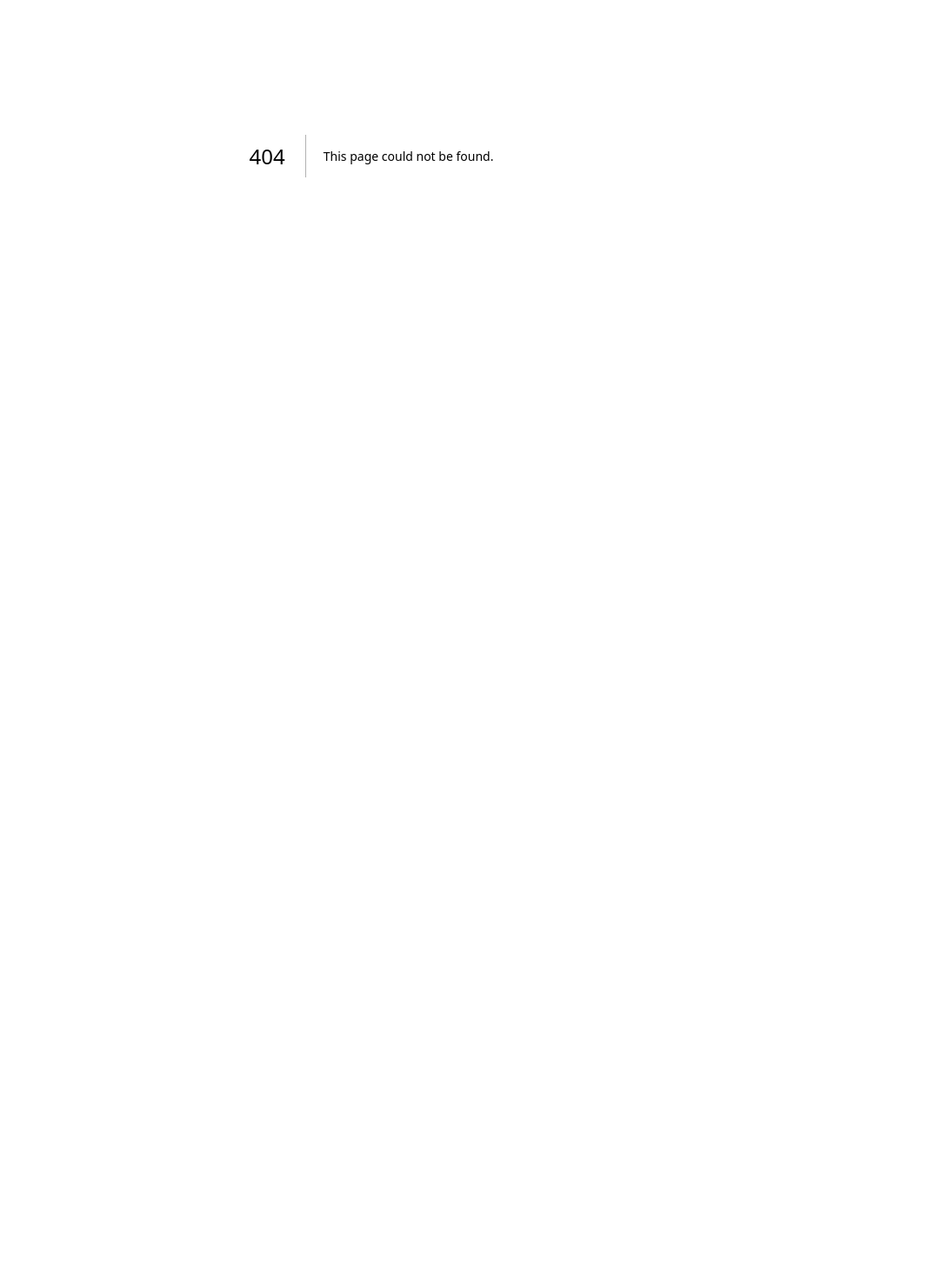
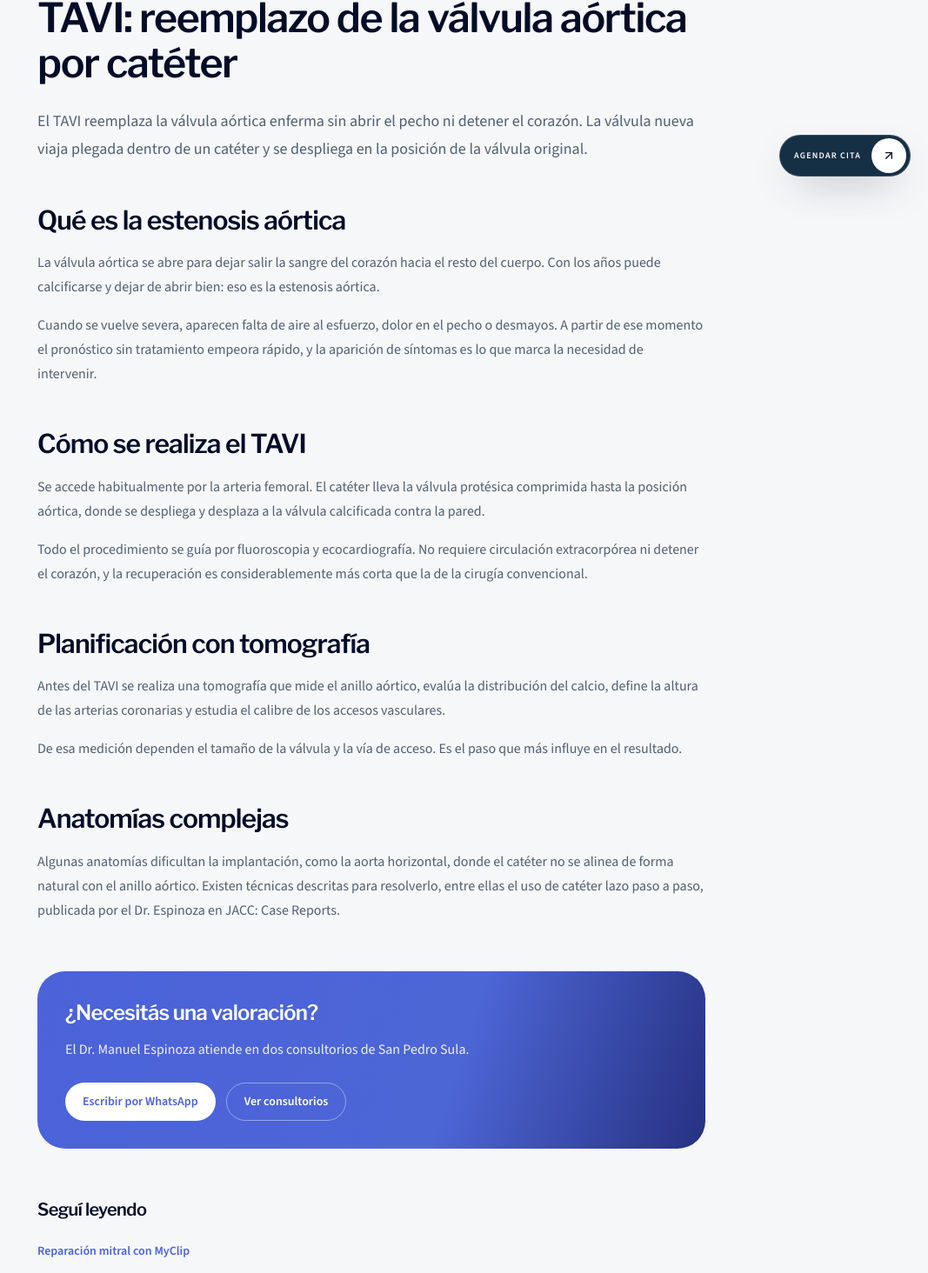
Before and after one commit to Josuezl/dr-manuel-espinoza, a Next.js app: page /tavi-valvula-aortica in a window 1280 px wide. Before the commit this address had no page. Shown: the part 221-1685 px from the top of the page at 87% size, without its empty margins (213-1280 px from the left). Before the commit the page ends 800 px from the top, so only its background shows below. Built offline with nearby package versions, Linux system fonts and the light colour scheme.

Commit message:
feat(seo): agregar paginas de angioplastia coronaria y TAVI
Texto clinico pendiente de aprobacion del Dr. Espinoza.

```diff
--- /dev/null
+++ b/app/angioplastia-coronaria/page.tsx
@@ -0,0 +1,19 @@
+import type { Metadata } from "next";
+import ContentPage from "@/components/content/ContentPage";
+import { angioplastiaCoronaria } from "@/data/content/angioplastia-coronaria";
+import { getRoute } from "@/data/routes";
+import { pageMetadata } from "@/lib/metadata";
+
+const route = getRoute("/angioplastia-coronaria");
+
+export const metadata: Metadata = pageMetadata(route);
+
+export default function Page() {
+  return (
+    <ContentPage
+      content={angioplastiaCoronaria}
+      title={route.title}
+      description={route.description}
+    />
+  );
+}
--- /dev/null
+++ b/app/tavi-valvula-aortica/page.tsx
@@ -0,0 +1,19 @@
+import type { Metadata } from "next";
+import ContentPage from "@/components/content/ContentPage";
+import { taviValvulaAortica } from "@/data/content/tavi-valvula-aortica";
+import { getRoute } from "@/data/routes";
+import { pageMetadata } from "@/lib/metadata";
+
+const route = getRoute("/tavi-valvula-aortica");
+
+export const metadata: Metadata = pageMetadata(route);
+
+export default function Page() {
+  return (
+    <ContentPage
+      content={taviValvulaAortica}
+      title={route.title}
+      description={route.description}
+    />
+  );
+}
--- /dev/null
+++ b/data/content/angioplastia-coronaria.ts
@@ -0,0 +1,42 @@
+import type { PageContent } from "@/components/content/ContentPage";
+
+export const angioplastiaCoronaria: PageContent = {
+  slug: "angioplastia-coronaria",
+  h1: "Angioplastia coronaria y stent en San Pedro Sula",
+  intro:
+    "La angioplastia coronaria abre una arteria del corazón obstruida sin cirugía abierta. Se llega hasta la lesión con un catéter, se infla un balón y se deja un stent que mantiene la arteria abierta.",
+  secciones: [
+    {
+      h2: "En qué consiste",
+      parrafos: [
+        "Se accede por la arteria de la muñeca o de la ingle y se avanza un catéter hasta la arteria coronaria enferma. Una guía muy delgada cruza la obstrucción, se infla un balón para abrirla y se despliega el stent, una malla metálica que sostiene la pared del vaso.",
+        "El procedimiento se hace con anestesia local y el paciente está despierto. La duración depende de la complejidad de la lesión y de cuántos vasos haya que tratar.",
+      ],
+    },
+    {
+      h2: "Lesiones complejas y calcificadas",
+      parrafos: [
+        "Cuando la placa está muy calcificada, el balón no logra expandirla y el stent queda mal apoyado, lo que aumenta el riesgo de complicaciones. La litotricia intravascular resuelve ese problema: emite ondas de presión que fracturan el calcio dentro de la pared arterial sin dañar el tejido blando.",
+        "La enfermedad multivaso y las lesiones en bifurcaciones requieren planificación y técnicas específicas para proteger las ramas laterales.",
+      ],
+    },
+    {
+      h2: "Imagen intracoronaria: IVUS y OCT",
+      parrafos: [
+        "El ultrasonido intravascular (IVUS) y la tomografía de coherencia óptica (OCT) miran la arteria desde adentro. Permiten medir el diámetro real del vaso, conocer la composición de la placa y elegir el stent del tamaño correcto.",
+        "Después del implante, confirman que el stent quedó bien expandido y apoyado. La mala expansión es una de las causas principales de reestenosis y trombosis del stent, y solo se detecta con imagen intracoronaria.",
+      ],
+    },
+    {
+      h2: "Después del procedimiento",
+      parrafos: [
+        "Se vigila el sitio de punción y se inicia o ajusta el tratamiento antiagregante. La duración de ese tratamiento depende del tipo de stent y del motivo del procedimiento; suspenderlo por cuenta propia es peligroso.",
+        "El control de la presión arterial, del colesterol, de la diabetes y el abandono del tabaco determinan el resultado a largo plazo tanto como el stent mismo.",
+      ],
+    },
+  ],
+  relacionadas: [
+    { label: "Síntomas de infarto y qué hacer", href: "/infarto" },
+    { label: "Hemodinamia y cateterismo cardíaco", href: "/hemodinamia" },
+  ],
+};
--- /dev/null
+++ b/data/content/tavi-valvula-aortica.ts
@@ -0,0 +1,41 @@
+import type { PageContent } from "@/components/content/ContentPage";
+
+export const taviValvulaAortica: PageContent = {
+  slug: "tavi-valvula-aortica",
+  h1: "TAVI: reemplazo de la válvula aórtica por catéter",
+  intro:
+    "El TAVI reemplaza la válvula aórtica enferma sin abrir el pecho ni detener el corazón. La válvula nueva viaja plegada dentro de un catéter y se despliega en la posición de la válvula original.",
+  secciones: [
+    {
+      h2: "Qué es la estenosis aórtica",
+      parrafos: [
+        "La válvula aórtica se abre para dejar salir la sangre del corazón hacia el resto del cuerpo. Con los años puede calcificarse y dejar de abrir bien: eso es la estenosis aórtica.",
+        "Cuando se vuelve severa, aparecen falta de aire al esfuerzo, dolor en el pecho o desmayos. A partir de ese momento el pronóstico sin tratamiento empeora rápido, y la aparición de síntomas es lo que marca la necesidad de intervenir.",
+      ],
+    },
+    {
+      h2: "Cómo se realiza el TAVI",
+      parrafos: [
+        "Se accede habitualmente por la arteria femoral. El catéter lleva la válvula protésica comprimida hasta la posición aórtica, donde se despliega y desplaza a la válvula calcificada contra la pared.",
+        "Todo el procedimiento se guía por fluoroscopia y ecocardiografía. No requiere circulación extracorpórea ni detener el corazón, y la recuperación es considerablemente más corta que la de la cirugía convencional.",
+      ],
+    },
+    {
+      h2: "Planificación con tomografía",
+      parrafos: [
+        "Antes del TAVI se realiza una tomografía que mide el anillo aórtico, evalúa la distribución del calcio, define la altura de las arterias coronarias y estudia el calibre de los accesos vasculares.",
+        "De esa medición dependen el tamaño de la válvula y la vía de acceso. Es el paso que más influye en el resultado.",
+      ],
+    },
+    {
+      h2: "Anatomías complejas",
+      parrafos: [
+        "Algunas anatomías dificultan la implantación, como la aorta horizontal, donde el catéter no se alinea de forma natural con el anillo aórtico. Existen técnicas descritas para resolverlo, entre ellas el uso de catéter lazo paso a paso, publicada por el Dr. Espinoza en JACC: Case Reports.",
+      ],
+    },
+  ],
+  relacionadas: [
+    { label: "Reparación mitral con MyClip", href: "/reparacion-mitral-myclip" },
+    { label: "Hemodinamia y cateterismo cardíaco", href: "/hemodinamia" },
+  ],
+};
```
Also changed, not shown: 1 other file (tests, documents, lock files or other folders).
